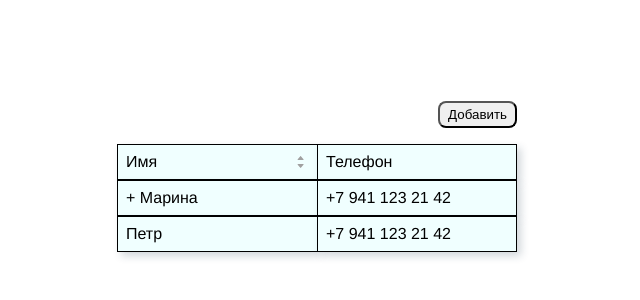
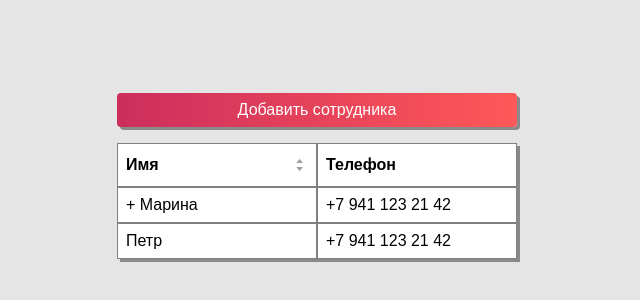
Before and after one commit to D2UZS/roistat, a Vue app: page / in a window 1280 px wide. Shown: the part 224-524 px from the top of the page, without its empty margins (323-963 px from the left). Built offline with nearby package versions, Linux system fonts and the light colour scheme.

Commit message:
отрефакторил компоненты, добавил стили

```diff
--- a/src/App.vue
+++ b/src/App.vue
@@ -1,7 +1,7 @@
 <template>
   <div class="app">
     <div class="app__container">
-      <button class="app__btn" @click="showPopup">Добавить</button>
+      <button class="app__btn" @click="showPopup">Добавить сотрудника</button>
       <app-table class="app__table" :persons="persons" />
       <app-popup
         class="app__popup"
@@ -17,14 +17,12 @@
 <script>
 import AppTable from '@/components/AppTable'
 import AppPopup from '@/components/AppPopup'
-import AppBtn from '@/components/UI/AppBtn'
 
 export default {
   name: 'App',
 
   components: {
     AppTable,
-    AppBtn,
     AppPopup
   },
 
@@ -37,20 +35,20 @@ export default {
           name: 'Марина',
           phoneNumber: '+7 941 123 21 42',
           id: '1',
-          chiefId: null,
+          bossId: null,
           subordinates: [
             {
               name: 'Лена',
               phoneNumber: '+7 941 123 21 42',
               id: '3',
-              chiefId: null,
+              bossId: null,
               subordinates: []
             },
             {
               name: 'Катя',
               phoneNumber: '+7 941 123 21 42',
               id: '7',
-              chiefId: null,
+              bossId: null,
               subordinates: []
             }
           ]
@@ -59,7 +57,7 @@ export default {
           name: 'Петр',
           phoneNumber: '+7 941 123 21 42',
           id: '2',
-          chiefId: null,
+          bossId: null,
           subordinates: []
         }
       ],
@@ -78,10 +76,10 @@ export default {
     },
 
     addPerson(person) {
-      if (person.chiefId) {
-        const chiefPerson = this.findPerson(this.persons, person.chiefId)
+      if (person.bossId) {
+        const boss = this.findBoss(this.persons, person.bossId)
 
-        chiefPerson.subordinates.push(person)
+        boss.subordinates.push(person)
       } else {
         this.persons.push(person)
       }
@@ -89,21 +87,21 @@ export default {
       localStorage.setItem('persons', JSON.stringify(this.persons))
     },
 
-    findPerson(object, id) {
+    findBoss(object, id) {
       for (const iterator of object) {
-        const result = this.foo(iterator, id)
+        const result = this.findBossRecursively(iterator, id)
         if (result) {
           return result
         }
       }
     },
 
-    foo(obj, id) {
+    findBossRecursively(obj, id) {
       if (obj.id === id) {
         return obj
       } else if (obj.subordinates.length) {
         for (const i of obj.subordinates) {
-          const result = this.foo(i, id)
+          const result = this.findBossRecursively(i, id)
           if (result) {
             return result
           }
@@ -142,6 +140,8 @@ export default {
 
 body {
   margin: 0;
+  font-family: 'montserrat', sans-serif;
+  background-color: rgba(0, 0, 0, 0.1);
 }
 
 .app {
@@ -149,8 +149,6 @@ body {
   align-items: center;
   justify-content: center;
   min-height: 100vh;
-
-  font-family: 'Avenir', Helvetica, Arial, sans-serif;
 }
 
 .app__container {
@@ -162,10 +160,26 @@ body {
 }
 
 .app__btn {
-  align-self: flex-end;
+  appearance: none;
+  outline: none;
+  border: none;
+  background: none;
+  cursor: pointer;
 
-  max-width: max-content;
-  padding: 4px 8px;
-  border-radius: 8px;
+  display: inline-block;
+  padding: 8px 16px;
+  background-image: linear-gradient(to right, #cc2e5d, #ff5858);
+  border-radius: 4px;
+
+  color: #fff;
+  font-size: 16px;
+  font-weight: 500;
+
+  box-shadow: 3px 3px rgba(0, 0, 0, 0.4);
+  transition: 0.2s ease-out;
+}
+
+.app__btn:hover {
+  box-shadow: 6px 6px rgba(0, 0, 0, 0.6);
 }
 </style>
--- a/src/components/AppTable.vue
+++ b/src/components/AppTable.vue
@@ -1,26 +1,10 @@
 <template>
   <div class="app-table">
-    <div class="app-table__row">
-      <div class="app-table__cell filter-btn" @click="toggleSort">
-        Имя
-        <svg
-          class="filter-btn__icon"
-          width="17"
-          height="16"
-          viewBox="0 0 17 16"
-          xmlns="http://www.w3.org/2000/svg"
-        >
-          <path
-            :class="{ done: this.sortParam === 'reversAlphabet' }"
-            d="M5.63261 5.69134C5.69895 5.87818 5.85522 6 6.02856 6H11.1714C11.3447 6 11.501 5.87818 11.5673 5.69134C11.6337 5.5045 11.597 5.28944 11.4744 5.14645L8.90302 2.14644C8.73566 1.95118 8.4643 1.95118 8.29693 2.14644L5.72551 5.14645C5.60294 5.28944 5.56628 5.5045 5.63261 5.69134Z"
-          />
-          <path
-            :class="{ done: this.sortParam === 'alphabet' }"
-            d="M5.63261 10.3087C5.69895 10.1218 5.85522 10 6.02856 10H11.1714C11.3447 10 11.501 10.1218 11.5673 10.3087C11.6337 10.4955 11.597 10.7106 11.4744 10.8536L8.90302 13.8536C8.73566 14.0488 8.4643 14.0488 8.29693 13.8536L5.72551 10.8536C5.60294 10.7106 5.56628 10.4955 5.63261 10.3087Z"
-          />
-        </svg>
-      </div>
-      <div class="app-table__cell">Телефон</div>
+    <div class="app-table__header table-header">
+      <sort-btn class="table-header__cell" @changeSortParam="sortParam = $event"
+        >Имя</sort-btn
+      >
+      <div class="table-header__cell">Телефон</div>
     </div>
     <table-row
       v-for="person of sortedPersons"
@@ -32,23 +16,28 @@
 
 <script>
 import TableRow from '@/components/TableRow'
+import SortBtn from '@/components/SortBtn'
 
 export default {
   name: 'AppTable',
   components: {
-    TableRow
+    TableRow,
+    SortBtn
   },
+
   props: {
     persons: {
       type: Array,
       required: true
     }
   },
+
   data() {
     return {
       sortParam: ''
     }
   },
+
   methods: {
     sortAlphabet(d1, d2) {
       return d1.name.toLowerCase() > d2.name.toLowerCase() ? 1 : -1
@@ -58,33 +47,28 @@ export default {
       return d1.name.toLowerCase() < d2.name.toLowerCase() ? 1 : -1
     },
 
-    toggleSort() {
-      this.sortParam === '' || this.sortParam === 'reversAlphabet'
-        ? (this.sortParam = 'alphabet')
-        : (this.sortParam = 'reversAlphabet')
-    },
-
-    sortObj(obj, sortFunction) {
+    sortPersonsSubordinates(obj, sortFunction) {
       for (const iterator of obj) {
         if ('subordinates' in iterator) {
-          this.sortObj(iterator.subordinates, sortFunction)
+          this.sortPersonsSubordinates(iterator.subordinates, sortFunction)
           iterator.subordinates = [...iterator.subordinates].sort(sortFunction)
         }
       }
     },
 
-    foo(sortFunction) {
-      this.sortObj(this.persons, sortFunction)
+    sortPersons(sortFunction) {
+      this.sortPersonsSubordinates(this.persons, sortFunction)
       return [...this.persons].sort(sortFunction)
     }
   },
+
   computed: {
     sortedPersons() {
       switch (this.sortParam) {
         case 'alphabet':
-          return this.foo(this.sortAlphabet)
+          return this.sortPersons(this.sortAlphabet)
         case 'reversAlphabet':
-          return this.foo(this.sortReversAlphabet)
+          return this.sortPersons(this.sortReversAlphabet)
         default:
           return this.persons
       }
@@ -94,35 +78,16 @@ export default {
 </script>
 
 <style scoped>
-.app-table__row {
+.app-table__header {
   display: grid;
   grid-template-columns: auto 200px;
 }
 
-.app-table__cell {
-  padding: 8px;
-  border: 1px solid black;
-  box-shadow: 4px 4px 8px 0px rgba(34, 60, 80, 0.2);
-  background-color: azure;
-}
-
-.app-table__cell:not(:nth-child(even)) {
-  border-right: none;
-}
-
-.filter-btn {
-  display: flex;
-  align-items: center;
-  gap: 8px;
-  justify-content: space-between;
-  cursor: pointer;
-}
-
-.filter-btn__icon {
-  fill: #a0a0a0;
-}
-
-.done {
-  fill: #d0021b;
+.table-header__cell {
+  padding: 12px 8px;
+  border: 1px solid grey;
+  box-shadow: 3px 3px rgba(0, 0, 0, 0.4);
+  background-color: #fff;
+  font-weight: 700;
 }
 </style>
--- /dev/null
+++ b/src/components/SortBtn.vue
@@ -0,0 +1,61 @@
+<template>
+  <div class="sort-btn" @click="toggleSort">
+    <slot></slot>
+    <svg
+      class="sort-btn__icon"
+      width="17"
+      height="16"
+      viewBox="0 0 17 16"
+      xmlns="http://www.w3.org/2000/svg"
+    >
+      <path
+        :class="{ active: this.sortParam === 'reversAlphabet' }"
+        d="M5.63261 5.69134C5.69895 5.87818 5.85522 6 6.02856 6H11.1714C11.3447 6 11.501 5.87818 11.5673 5.69134C11.6337 5.5045 11.597 5.28944 11.4744 5.14645L8.90302 2.14644C8.73566 1.95118 8.4643 1.95118 8.29693 2.14644L5.72551 5.14645C5.60294 5.28944 5.56628 5.5045 5.63261 5.69134Z"
+      />
+      <path
+        :class="{ active: this.sortParam === 'alphabet' }"
+        d="M5.63261 10.3087C5.69895 10.1218 5.85522 10 6.02856 10H11.1714C11.3447 10 11.501 10.1218 11.5673 10.3087C11.6337 10.4955 11.597 10.7106 11.4744 10.8536L8.90302 13.8536C8.73566 14.0488 8.4643 14.0488 8.29693 13.8536L5.72551 10.8536C5.60294 10.7106 5.56628 10.4955 5.63261 10.3087Z"
+      />
+    </svg>
+  </div>
+</template>
+
+<script>
+export default {
+  name: 'SortBtn',
+
+  data() {
+    return {
+      sortParam: ''
+    }
+  },
+
+  methods: {
+    toggleSort() {
+      this.sortParam === '' || this.sortParam === 'reversAlphabet'
+        ? (this.sortParam = 'alphabet')
+        : (this.sortParam = 'reversAlphabet')
+
+      this.$emit('changeSortParam', this.sortParam)
+    }
+  }
+}
+</script>
+
+<style scoped>
+.sort-btn {
+  display: flex;
+  align-items: center;
+  gap: 8px;
+  justify-content: space-between;
+  cursor: pointer;
+}
+
+.sort-btn__icon {
+  fill: #a0a0a0;
+}
+
+.active {
+  fill: #d0021b;
+}
+</style>
--- a/src/components/TableRow.vue
+++ b/src/components/TableRow.vue
@@ -25,9 +25,6 @@ export default {
       type: Object,
       required: true
     }
-  },
-  data() {
-    return {}
   }
 }
 </script>
@@ -36,21 +33,17 @@ export default {
 .table-row {
   display: grid;
   grid-template-columns: auto 200px;
+  box-shadow: 3px 3px rgba(0, 0, 0, 0.4);
 }
 
 .table-row__cell {
   padding: 8px;
-  border: 1px solid black;
-  box-shadow: 4px 4px 8px 0px rgba(34, 60, 80, 0.2);
-  background-color: azure;
-}
-
-.table-row__cell:not(:nth-child(even)) {
-  border-right: none;
+  border: 1px solid grey;
+  background-color: #fff;
 }
 
 details details {
-  padding-left: 4px;
+  padding-left: 8px;
 }
 
 .spoller {
@@ -61,7 +54,7 @@ details details {
   content: '+';
 }
 
-details[open] > summary > .spoller__btn::before {
+details[open] > .table-row > .spoller__btn::before {
   content: '-';
 }
 </style>
--- a/src/components/UI/AppBtn.vue
+++ b/src/components/UI/AppBtn.vue
@@ -6,18 +6,31 @@
 
 <script>
 export default {
-  name: 'AppBtn',
-  data() {
-    return {}
-  },
-  methods: {}
+  name: 'AppBtn'
 }
 </script>
 
 <style scoped>
 .app-btn {
-  max-width: max-content;
-  padding: 4px 8px;
-  border-radius: 8px;
+  appearance: none;
+  outline: none;
+  border: none;
+  background: none;
+  cursor: pointer;
+
+  display: inline-block;
+  padding: 8px 16px;
+  background-image: linear-gradient(to right, #cc2e5d, #ff5858);
+  border-radius: 4px;
+
+  color: #fff;
+  font-size: 16px;
+  font-weight: 500;
+
+  transition: 0.2s ease-out;
+}
+
+.app-btn:active {
+  opacity: 0.7;
 }
 </style>
```
Also changed, not shown: src/components/AppPopup.vue (+47 -16 lines).
